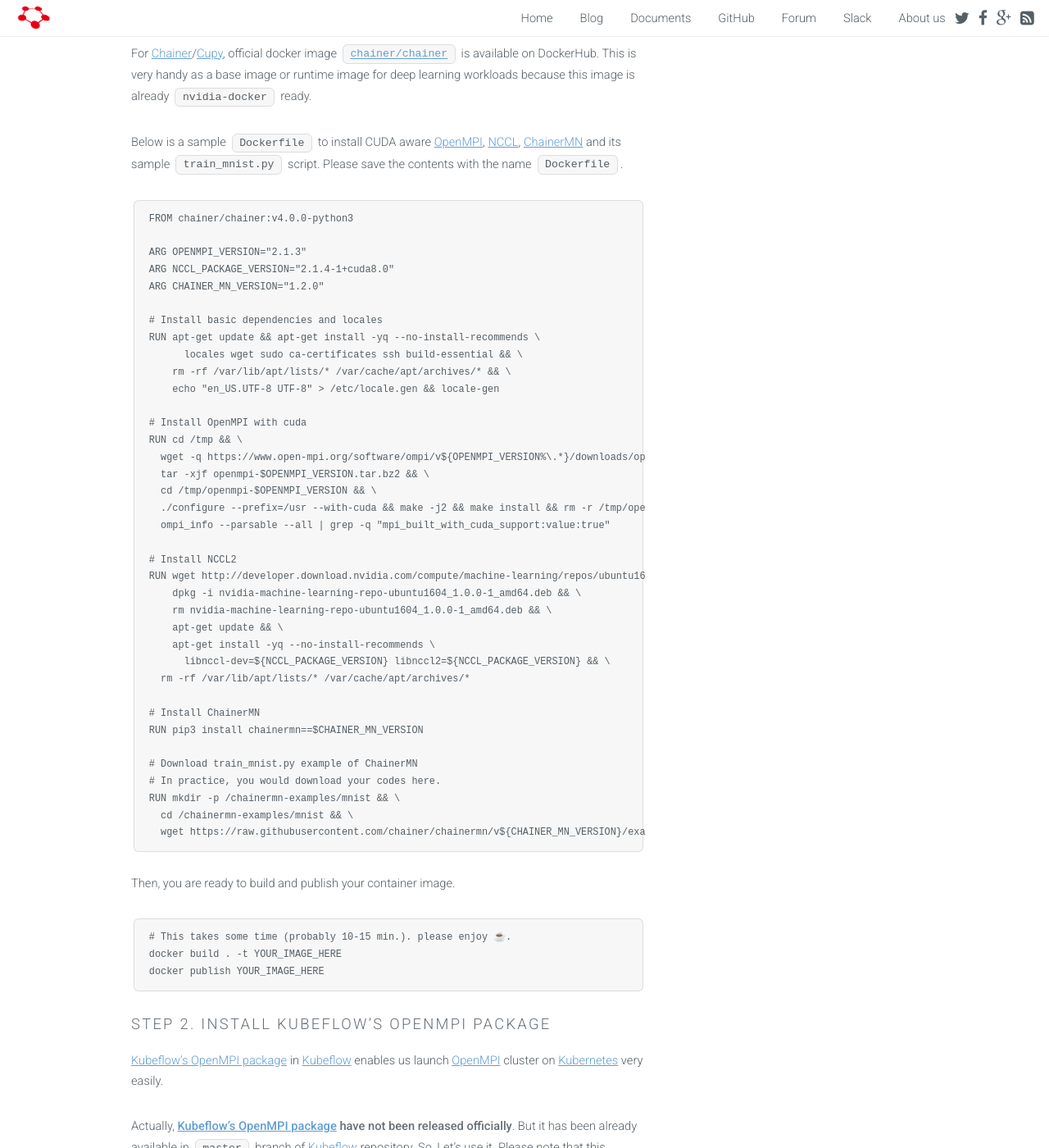
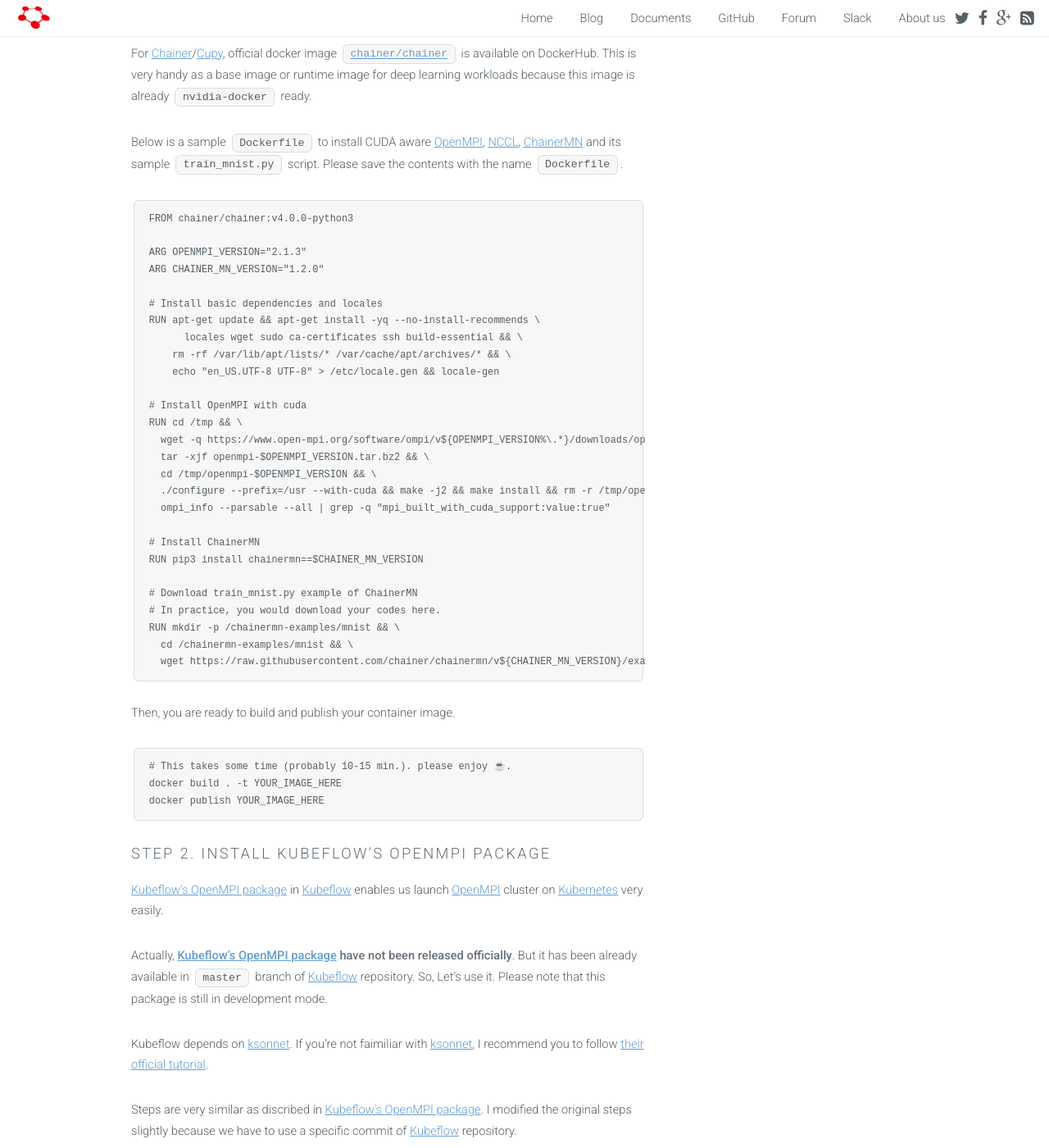
Before and after one commit to chainer/chainer.org, a Jekyll site: the page built from _posts/2018-05-10-chainermn-on-kubernetes.md, in a window 1280 px wide and 1400 px high, scrolled down 1448 px. Shown: the whole window at 82% size. Built offline with Jekyll 4.4.1, drawn with Linux system fonts in a browser that asks for light colours.

Commit message:
simplify Dockerfile.

```diff
--- a/_posts/2018-05-10-chainermn-on-kubernetes.md
+++ b/_posts/2018-05-10-chainermn-on-kubernetes.md
@@ -41,7 +41,6 @@
 FROM chainer/chainer:v4.0.0-python3
 
 ARG OPENMPI_VERSION="2.1.3"
-ARG NCCL_PACKAGE_VERSION="2.1.4-1+cuda8.0"
 ARG CHAINER_MN_VERSION="1.2.0"
 
 # Install basic dependencies and locales
@@ -57,15 +56,6 @@
   cd /tmp/openmpi-$OPENMPI_VERSION && \
   ./configure --prefix=/usr --with-cuda && make -j2 && make install && rm -r /tmp/openmpi-$OPENMPI_VERSION* && \
   ompi_info --parsable --all | grep -q "mpi_built_with_cuda_support:value:true"
-
-# Install NCCL2
-RUN wget http://developer.download.nvidia.com/compute/machine-learning/repos/ubuntu1604/x86_64/nvidia-machine-learning-repo-ubuntu1604_1.0.0-1_amd64.deb && \
-    dpkg -i nvidia-machine-learning-repo-ubuntu1604_1.0.0-1_amd64.deb && \
-    rm nvidia-machine-learning-repo-ubuntu1604_1.0.0-1_amd64.deb && \
-    apt-get update && \
-    apt-get install -yq --no-install-recommends \
-      libnccl-dev=${NCCL_PACKAGE_VERSION} libnccl2=${NCCL_PACKAGE_VERSION} && \
-  rm -rf /var/lib/apt/lists/* /var/cache/apt/archives/*
 
 # Install ChainerMN
 RUN pip3 install chainermn==$CHAINER_MN_VERSION
```
